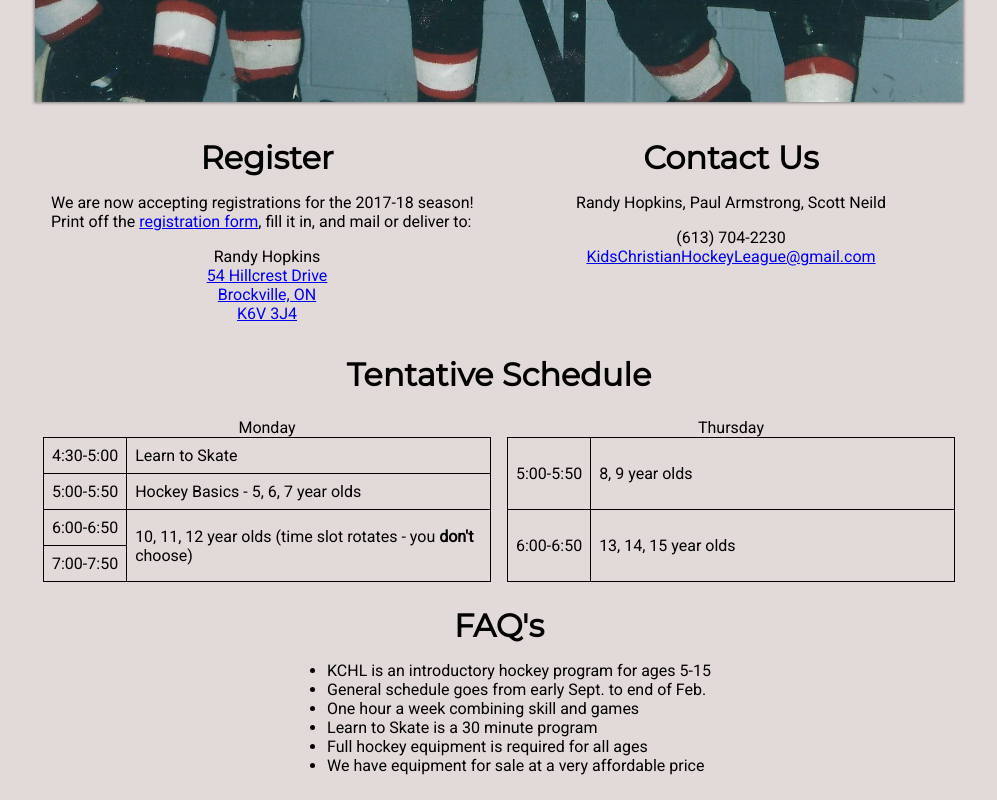
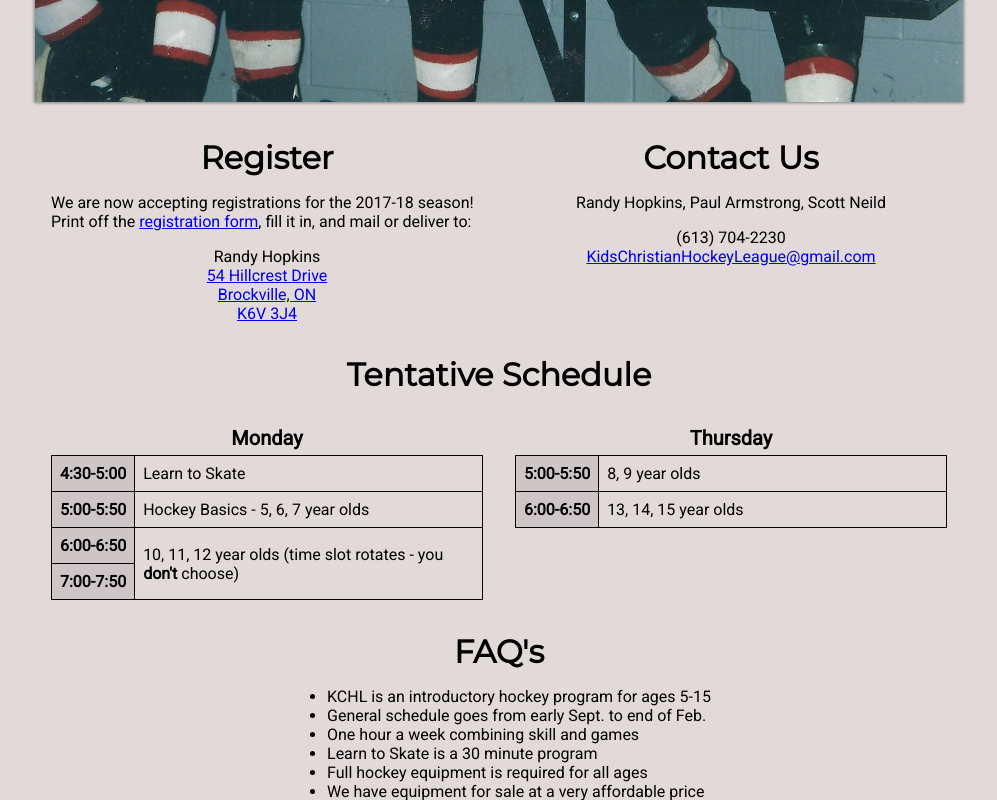
Before and after one commit to jrarmstro/kidshockey.org, a plain HTML site: page public_html/index.html in a window 1280 px wide. Shown: the part 676-1476 px from the top of the page, without its empty margins (141-1138 px from the left). Drawn offline with Linux system fonts and the light colour scheme.

Commit message:
fix table adaptiveness

```diff
--- a/public_html/index.html
+++ b/public_html/index.html
@@ -13,7 +13,7 @@
 	<meta name="viewport" content="width=device-width, initial-scale=1.0">
 </head>
 <header>
-	<img alt="Mighty Eagles" src="images/eagle.gif"/>
+	<img alt="Mighty Eagles Logo" src="images/eagle.gif"/>
 	<h1>Kids Christian Hockey League</h1>
 </header>
 <body>
@@ -45,35 +45,39 @@
 				</div>
 			</div>
 			<h2>Tentative Schedule</h2>
-			<div class="row-container" id="schedule">
+			<div class="row-container">
+				<div class="schedule">
 					<table>
 						<caption>Monday</caption>
 						<tbody>
 							<tr>
-							<td>4:30-5:00</td><td>Learn to Skate</td>
+								<th>4:30-5:00</th><td>Learn to Skate</td>
 							</tr>
 							<tr>
-							<td>5:00-5:50</td><td>Hockey Basics - 5, 6, 7 year olds</td>
+								<th>5:00-5:50</th><td>Hockey Basics - 5, 6, 7 year olds</td>
 							</tr>
 							<tr>
-							<td>6:00-6:50</td><td rowspan="2">10, 11, 12 year olds (time slot rotates - you <b>don't</b> choose)</td>
+								<th>6:00-6:50</th><td rowspan="2">10, 11, 12 year olds (time slot rotates - you <b>don't</b> choose)</td>
 							</tr>
 							<tr>
-							<td>7:00-7:50</td>
+								<th>7:00-7:50</th>
 							</tr>
 						</tbody>
 					</table>
+				</div>
+				<div class="schedule">
 					<table>
 						<caption>Thursday</caption>
 						<tbody>
 							<tr>
-							<td>5:00-5:50</td><td>8, 9 year olds</td>
+								<th>5:00-5:50</th><td>8, 9 year olds</td>
 							</tr>
 							<tr>
-							<td>6:00-6:50</td><td>13, 14, 15 year olds</td>
+								<th>6:00-6:50</th><td>13, 14, 15 year olds</td>
 							</tr>
 						</tbody>
 					</table>
+				</div>
 			</div>
 			<div id="faq">
 				<h2>FAQ's</h2>
--- a/public_html/stylesheet.css
+++ b/public_html/stylesheet.css
@@ -3,12 +3,6 @@ html {
 	width: 100%;
 	font-size: 16px;
 	font-family: 'Roboto', sans-serif;
-}
-
-@media (max-width: 700px) {
-	html {
-		font-size: 12px;
-	}
 }
 
 body {
@@ -81,8 +75,9 @@ a {
 	box-shadow: 0 0 3px 1px gray;
 }
 
-#register, #contact, #schedule table {
+#register, #contact, .schedule {
 	flex: 1 1 calc(50% - 2*1em);
+	min-width: 250px;
 	margin: 0 1em 0 1em;
 }
 
@@ -102,22 +97,31 @@ a {
 	margin: 0;
 }
 
-#schedule table {
-	width: calc(50% - 2*0.5em);
-	border-collapse: collapse;
-	margin: 0.5em;
+.schedule {
+	margin: 1em;
 }
 
-#schedule td {
+.schedule table {
+	border-collapse: collapse;
+}
+
+.schedule table caption {
+	font-size: 1.25em;
+	font-weight: bold;
+	padding-bottom: 0.25em;
+}
+
+.schedule table th {
 	border: 1px solid black;
 	padding: 0.5em;
+	width: 1%;
+	white-space: nowrap;
+	background-color: #CEC6C6;
 }
 
-@media (min-width: 700px) {
-	#schedule td:first-child {
-		width: 1%;
-		white-space: nowrap;
-	}
+.schedule table td {
+	border: 1px solid black;
+	padding: 0.5em;
 }
 
 footer {
```
Lines whose indentation alone changed are shown as unchanged.
